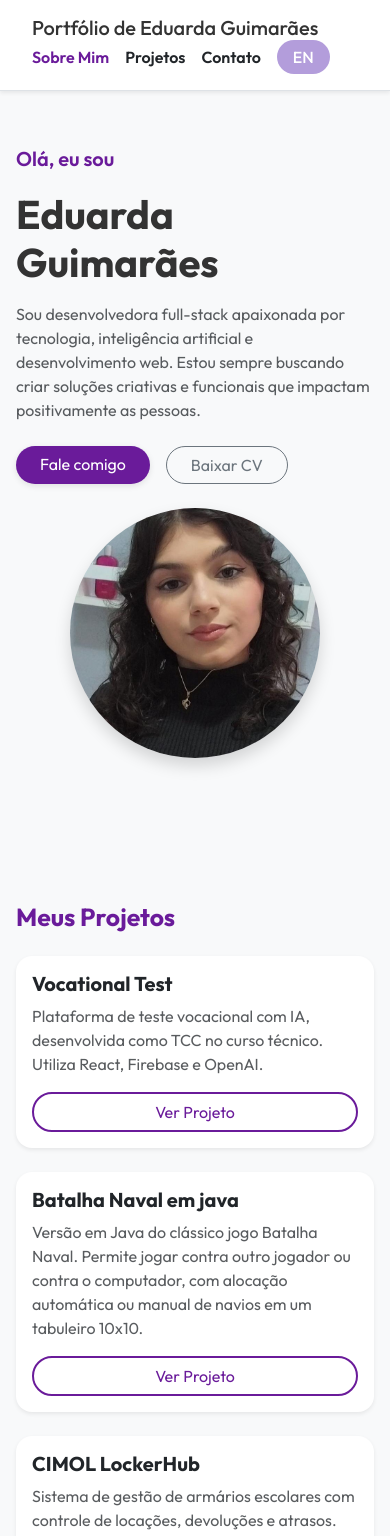
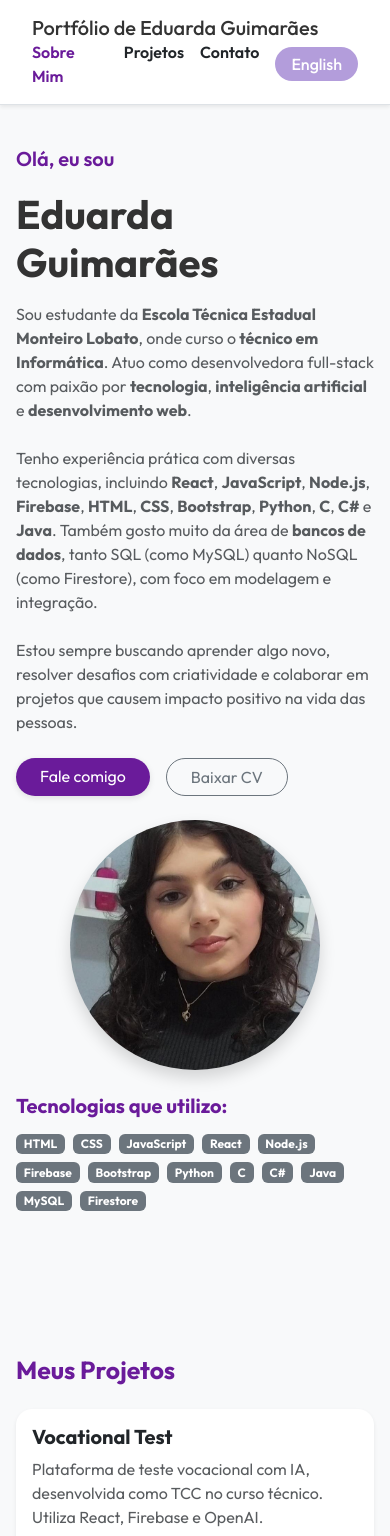
Before and after one commit to eduarda-guimaraes/portfolio-pessoal, a React (Vite) app: page / in a window 390 px wide. Shown: the top 1536 px of the page. Built offline with nearby package versions, Linux system fonts and the light colour scheme.

Commit message:
Responsividade e Navbar

```diff
--- a/src/App.jsx
+++ b/src/App.jsx
@@ -19,10 +19,11 @@ function App() {
         });
       },
       {
-        threshold: 0.1, // detecta com 25% da seção visível
-        rootMargin: '-120px 0px 0px 0px' // compensa altura do header
+        threshold: 0.01,
+        rootMargin: '-10% 0px -40% 0px'
       }
     );
+
 
     const secoes = document.querySelectorAll('section[id]');
     secoes.forEach((secao) => observer.observe(secao));
--- a/src/components/TrocarIdioma.jsx
+++ b/src/components/TrocarIdioma.jsx
@@ -1,5 +1,5 @@
 import React from 'react';
-import '../styles/global.css'; // ajuste o caminho se estiver em outra pasta
+import '../styles/global.css';
 
 function TrocarIdioma({ idioma, setIdioma }) {
   const handleChange = () => {
@@ -7,8 +7,13 @@ function TrocarIdioma({ idioma, setIdioma }) {
   };
 
   return (
-    <button onClick={handleChange} className="btn-idioma">
-      {idioma === 'pt' ? 'EN' : 'PT'}
+    <button
+      onClick={handleChange}
+      className="btn-idioma d-flex align-items-center gap-2"
+      aria-label="Trocar idioma"
+      title="Trocar idioma"
+    >
+       {idioma === 'pt' ? 'English' : 'Português'}
     </button>
   );
 }
--- a/src/pages/en/HomeEN.jsx
+++ b/src/pages/en/HomeEN.jsx
@@ -19,8 +19,17 @@ function HomeEN() {
               Eduarda Guimarães
             </h1>
             <p className="text-muted mb-4">
-              I'm a full-stack developer passionate about technology, artificial intelligence, and web development. I'm always seeking to build creative and functional solutions that positively impact people.
+              I'm a student at the <strong>Monteiro Lobato State Technical School</strong>, currently enrolled in the <strong>Technical Informatics Program</strong>. I work as a full-stack developer with a passion for <strong>technology</strong>, <strong>artificial intelligence</strong>, and <strong>web development</strong>.
+
+              <br /><br />
+
+              I have hands-on experience with various technologies including <strong>React</strong>, <strong>JavaScript</strong>, <strong>Node.js</strong>, <strong>Firebase</strong>, <strong>HTML</strong>, <strong>CSS</strong>, <strong>Bootstrap</strong>, <strong>Python</strong>, <strong>C</strong>, <strong>C#</strong>, and <strong>Java</strong>. I also have a strong interest in <strong>databases</strong>, both SQL (like MySQL) and NoSQL (like Firestore), with a focus on modeling and integration.
+
+              <br /><br />
+
+              I'm always looking to learn something new, tackle challenges with creativity, and collaborate on projects that make a positive impact on people's lives.
             </p>
+
             <div className="d-flex flex-wrap gap-3">
               <a
                 href="mailto:eduardaguima2007@yahoo.com"
@@ -53,13 +62,35 @@ function HomeEN() {
             />
           </div>
         </div>
+
+        {/* TECHNOLOGIES */}
+        <div className="mt-4">
+          <h5 className="fw-bold mb-3" style={{ color: '#6a1b9a' }}>
+            Technologies I use:
+          </h5>
+          <div className="d-flex flex-wrap gap-2">
+            <span className="badge bg-secondary">HTML</span>
+            <span className="badge bg-secondary">CSS</span>
+            <span className="badge bg-secondary">JavaScript</span>
+            <span className="badge bg-secondary">React</span>
+            <span className="badge bg-secondary">Node.js</span>
+            <span className="badge bg-secondary">Firebase</span>
+            <span className="badge bg-secondary">Bootstrap</span>
+            <span className="badge bg-secondary">Python</span>
+            <span className="badge bg-secondary">C</span>
+            <span className="badge bg-secondary">C#</span>
+            <span className="badge bg-secondary">Java</span>
+            <span className="badge bg-secondary">MySQL</span>
+            <span className="badge bg-secondary">Firestore</span>
+          </div>
+        </div>
       </section>
 
       {/* PROJECTS */}
       <section
         id="projetos"
         className="container my-5 px-3 px-md-4"
-        style={{ paddingTop: '6rem' }}
+        style={{ paddingTop: '2rem' }}
       >
         <h2 className="fw-bold mb-4 text-start" style={{ color: '#6a1b9a' }}>
           My Projects
@@ -86,7 +117,7 @@ function HomeEN() {
             </div>
           </div>
 
-          {/* Batalha Naval */}
+          {/* Battleship */}
           <div className="col-12 col-md-6 col-lg-4 mb-4">
             <div className="card h-100 shadow-sm border-0" style={{ borderRadius: '1rem' }}>
               <div className="card-body d-flex flex-column">
@@ -106,13 +137,13 @@ function HomeEN() {
             </div>
           </div>
 
-          {/* CIMOL LockerHub */}
+          {/* LockerHub */}
           <div className="col-12 col-md-6 col-lg-4 mb-4">
             <div className="card h-100 shadow-sm border-0" style={{ borderRadius: '1rem' }}>
               <div className="card-body d-flex flex-column">
                 <h5 className="card-title fw-bold">CIMOL LockerHub</h5>
                 <p className="card-text text-muted" style={{ flex: 1 }}>
-                  Locker management system for schools with rental, return and overdue tracking. Built with Node.js, MongoDB, JWT, and includes dashboard, CI/CD, and secure authentication.
+                  Locker management system for schools with rental, return, and overdue tracking. Built with Node.js, MongoDB, JWT, and includes dashboard, CI/CD, and secure authentication.
                 </p>
                 <a
                   href="https://github.com/eduarda-guimaraes/CIMOL-LockerHub"
@@ -132,7 +163,7 @@ function HomeEN() {
       <section
         id="contato"
         className="container my-5 px-3 px-md-4"
-        style={{ paddingTop: '6rem' }}
+        style={{ paddingTop: '1rem' }}
       >
         <h2 className="fw-bold mb-4 text-start" style={{ color: '#6a1b9a' }}>
           Contact
--- a/src/pages/pt/HomePT.jsx
+++ b/src/pages/pt/HomePT.jsx
@@ -19,10 +19,19 @@ function HomePT() {
               Eduarda Guimarães
             </h1>
             <p className="text-muted mb-4">
-              Sou desenvolvedora full-stack apaixonada por tecnologia, inteligência artificial e
-              desenvolvimento web. Estou sempre buscando criar soluções criativas e funcionais que impactam
-              positivamente as pessoas.
+              Sou estudante da <strong>Escola Técnica Estadual Monteiro Lobato</strong>, onde curso o <strong>técnico em Informática</strong>.
+              Atuo como desenvolvedora full-stack com paixão por <strong>tecnologia</strong>, <strong>inteligência artificial</strong> e <strong>desenvolvimento web</strong>.
+
+              <br /><br />
+
+              Tenho experiência prática com diversas tecnologias, incluindo <strong>React</strong>, <strong>JavaScript</strong>, <strong>Node.js</strong>, <strong>Firebase</strong>, <strong>HTML</strong>, <strong>CSS</strong>, <strong>Bootstrap</strong>, <strong>Python</strong>, <strong>C</strong>, <strong>C#</strong> e <strong>Java</strong>.
+              Também gosto muito da área de <strong>bancos de dados</strong>, tanto SQL (como MySQL) quanto NoSQL (como Firestore), com foco em modelagem e integração.
+
+              <br /><br />
+
+              Estou sempre buscando aprender algo novo, resolver desafios com criatividade e colaborar em projetos que causem impacto positivo na vida das pessoas.
             </p>
+
             <div className="d-flex flex-wrap gap-3">
               <a
                 href="mailto:eduardaguima2007@yahoo.com"
@@ -55,6 +64,28 @@ function HomePT() {
             />
           </div>
         </div>
+        {/* TECNOLOGIAS */}
+        <div className="mt-4">
+          <h5 className="fw-bold mb-3" style={{ color: '#6a1b9a' }}>
+            Tecnologias que utilizo:
+          </h5>
+          <div className="d-flex flex-wrap gap-2">
+            <span className="badge bg-secondary">HTML</span>
+            <span className="badge bg-secondary">CSS</span>
+            <span className="badge bg-secondary">JavaScript</span>
+            <span className="badge bg-secondary">React</span>
+            <span className="badge bg-secondary">Node.js</span>
+            <span className="badge bg-secondary">Firebase</span>
+            <span className="badge bg-secondary">Bootstrap</span>
+            <span className="badge bg-secondary">Python</span>
+            <span className="badge bg-secondary">C</span>
+            <span className="badge bg-secondary">C#</span>
+            <span className="badge bg-secondary">Java</span>
+            <span className="badge bg-secondary">MySQL</span>
+            <span className="badge bg-secondary">Firestore</span>
+          </div>
+        </div>
+
       </section>
 
       {/* PROJETOS */}
--- a/src/styles/global.css
+++ b/src/styles/global.css
@@ -98,6 +98,11 @@ main.container {
   color: #6a1b9a !important;
 }
 
+section[id] {
+  scroll-margin-top: 6rem;
+}
+
+
 footer {
   text-align: center;
   padding: 1rem;
```
